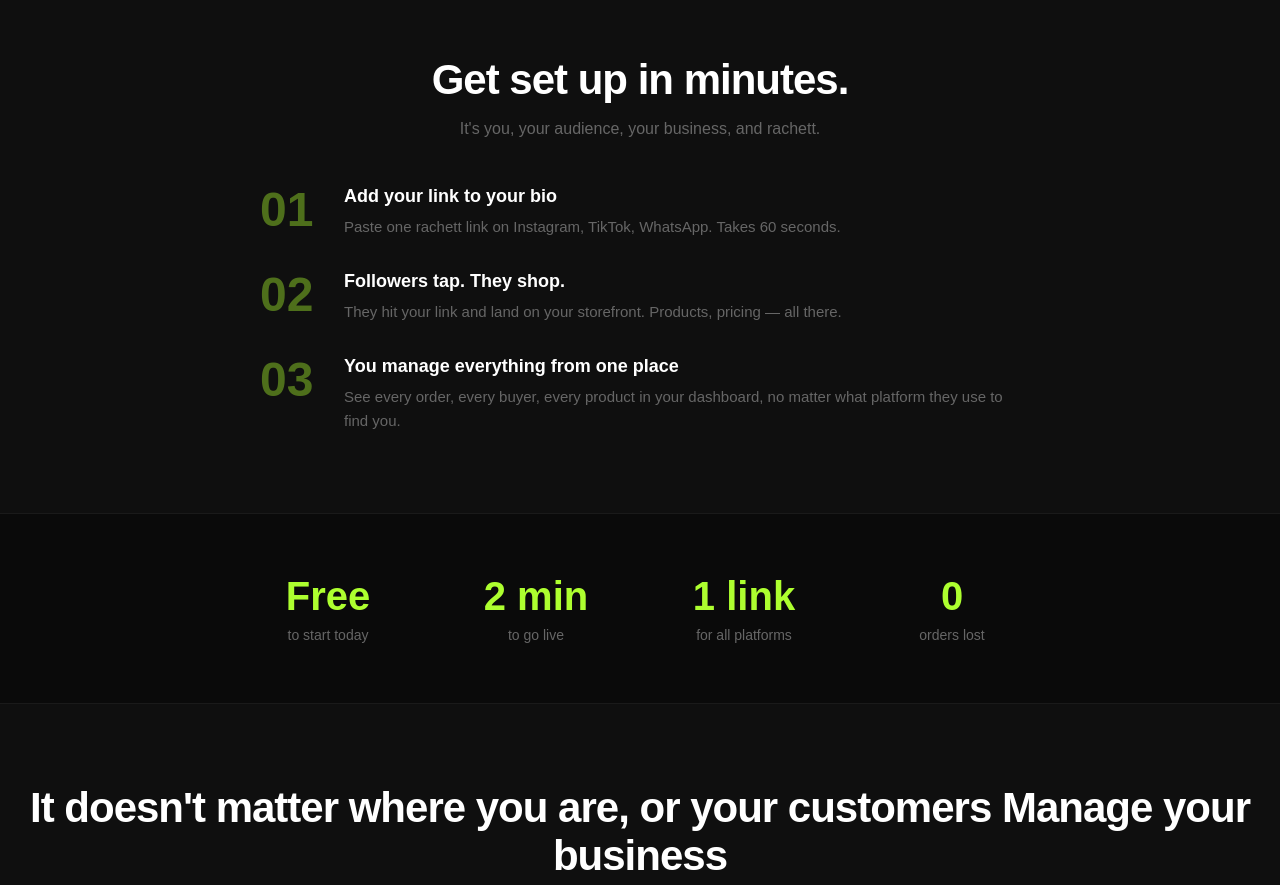
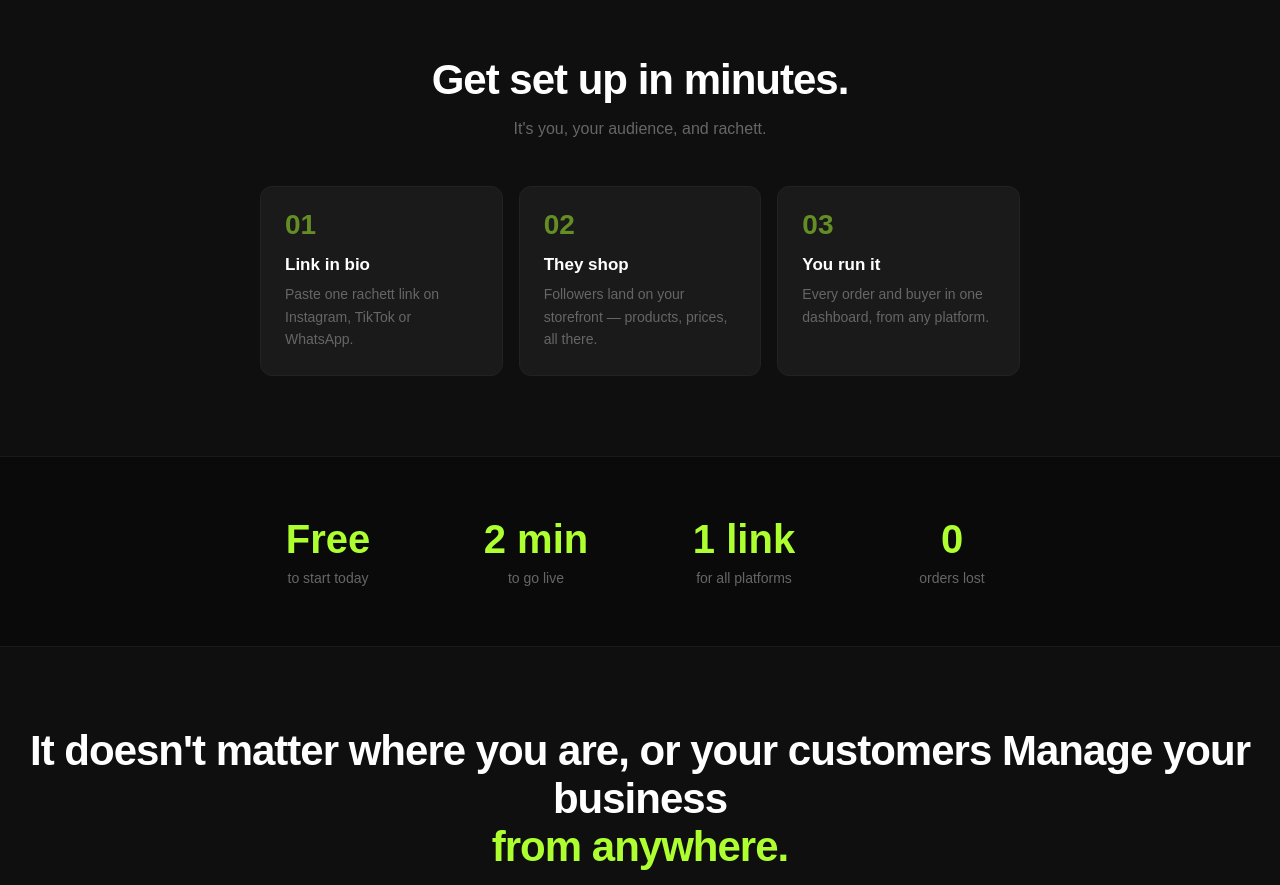
Before and after one commit to solomonssemuyaba1986-oss/socialbridge, a React (Vite) app: page / in a window 1280 px wide. Shown: the part 1900-2785 px from the top of the page. Built offline with nearby package versions, Linux system fonts and the light colour scheme; no server answers.

Commit message:
Update SignIn.tsx
some adjustments for the signin.tsx page.

```diff
--- a/src/SignIn.tsx
+++ b/src/SignIn.tsx
@@ -503,20 +503,18 @@
       <div style={{ padding: '80px 20px', maxWidth: '800px', margin: '0 auto' }}>
         <div style={{ textAlign: 'center', marginBottom: '48px' }}>
           <h2 className="rt-title-md" style={{ fontSize: '42px', fontWeight: '900', margin: '0 0 16px', letterSpacing: '-1px' }}>Get set up in minutes.</h2>
-          <p style={{ color: '#666', fontSize: '16px', margin: 0 }}>It's you, your audience, your business, and rachett.</p>
+          <p style={{ color: '#666', fontSize: '16px', margin: 0 }}>It's you, your audience, and rachett.</p>
         </div>
-        <div style={{ display: 'flex', flexDirection: 'column', gap: '32px' }}>
+        <div style={{ display: 'grid', gridTemplateColumns: 'repeat(auto-fit, minmax(220px, 1fr))', gap: '16px' }}>
           {[
-            { num: '01', title: 'Add your link to your bio', desc: 'Paste one rachett link on Instagram, TikTok, WhatsApp. Takes 60 seconds.' },
-            { num: '02', title: 'Followers tap. They shop.', desc: 'They hit your link and land on your storefront. Products, pricing — all there.' },
-            { num: '03', title: 'You manage everything from one place', desc: 'See every order, every buyer, every product in your dashboard, no matter what platform they use to find you.' },
+            { num: '01', title: 'Link in bio', desc: 'Paste one rachett link on Instagram, TikTok or WhatsApp.' },
+            { num: '02', title: 'They shop', desc: 'Followers land on your storefront — products, prices, all there.' },
+            { num: '03', title: 'You run it', desc: 'Every order and buyer in one dashboard, from any platform.' },
           ].map(step => (
-            <div key={step.num} style={{ display: 'flex', gap: '24px', alignItems: 'flex-start' }}>
-              <div style={{ fontSize: '48px', fontWeight: '900', color: green, opacity: 0.4, lineHeight: '1', minWidth: '60px' }}>{step.num}</div>
-              <div>
-                <p style={{ fontWeight: '700', fontSize: '18px', margin: '0 0 8px' }}>{step.title}</p>
-                <p style={{ color: '#666', fontSize: '15px', margin: 0, lineHeight: '1.6' }}>{step.desc}</p>
-              </div>
+            <div key={step.num} style={{ background: '#1a1a1a', borderRadius: '12px', padding: '24px', border: '1px solid #222' }}>
+              <div style={{ fontSize: '28px', fontWeight: '900', color: green, opacity: 0.5, lineHeight: '1', marginBottom: '16px' }}>{step.num}</div>
+              <p style={{ fontWeight: '700', fontSize: '17px', margin: '0 0 8px' }}>{step.title}</p>
+              <p style={{ color: '#666', fontSize: '14px', margin: 0, lineHeight: '1.6' }}>{step.desc}</p>
             </div>
           ))}
         </div>
```
